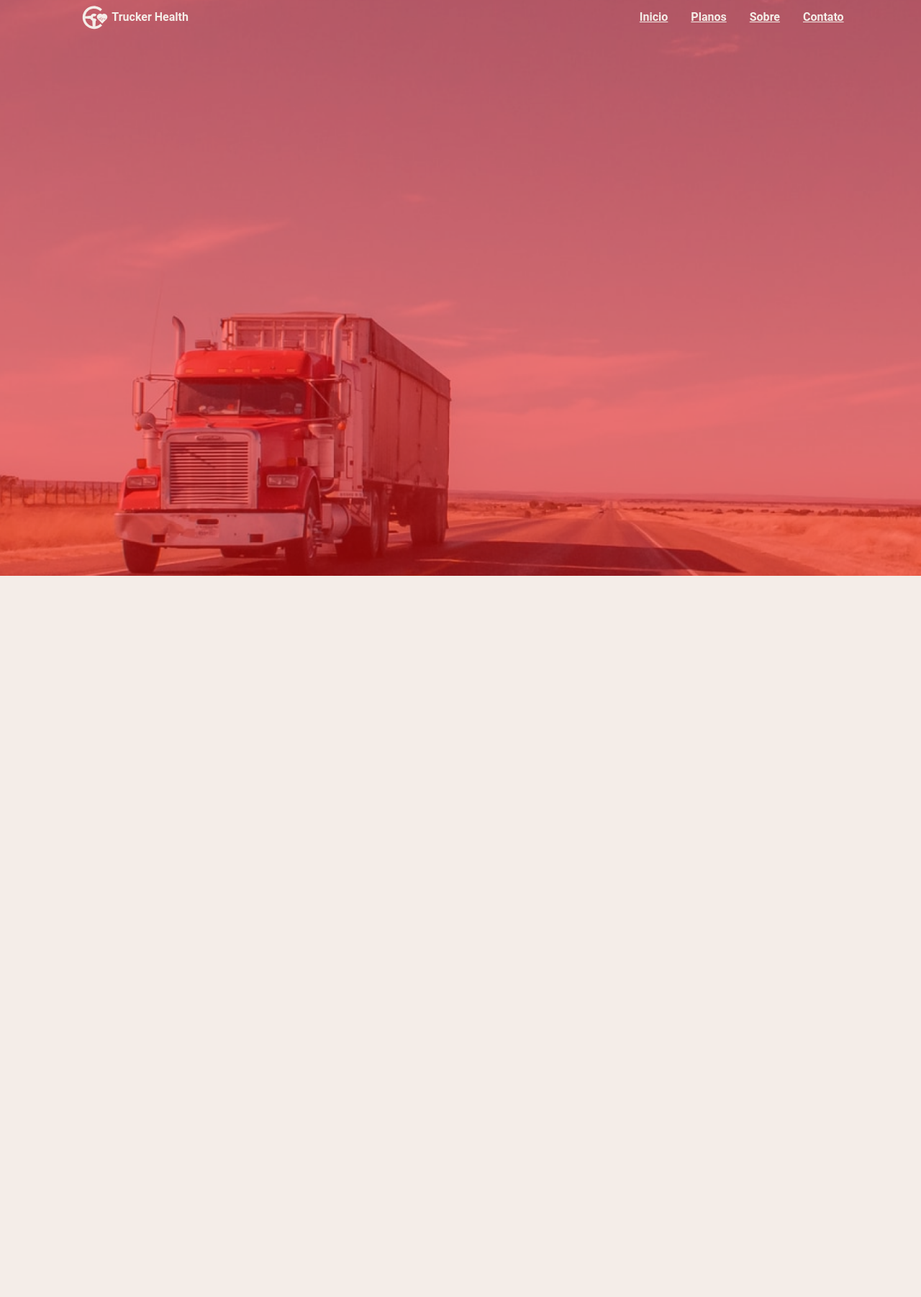
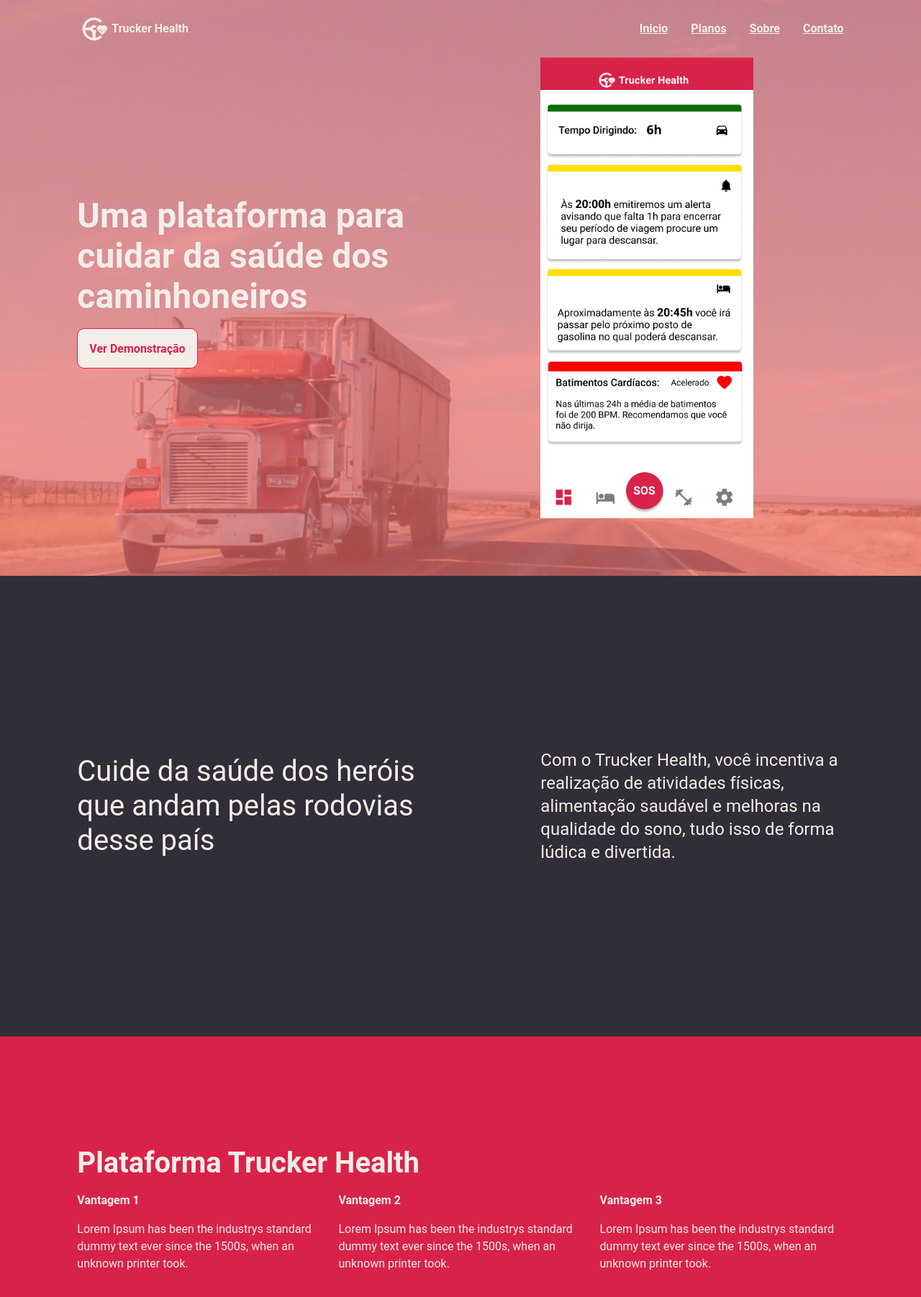
Before and after one commit to dfduarte/web-trucker-health, a React (Create React App) app: page / in a window 1280 px wide. Shown: the top 1802 px of the page at 72% size. Before the commit the page ends 800 px from the top, so only its background shows below. Built offline with nearby package versions, Linux system fonts and the light colour scheme.

Commit message:
Add sections vision and benefits

```diff
--- a/src/design-system/components/button/index.tsx
+++ b/src/design-system/components/button/index.tsx
@@ -1,27 +1,55 @@
-import React, { FC, ButtonHTMLAttributes } from 'react';
+import React, { FC } from 'react';
 import styled from 'styled-components';
 import { shade } from 'polished';
+import { ColorProps } from '../../theme';
+import { HtmlAttrs } from '../../baseProps';
 
-type ButtonProps = ButtonHTMLAttributes<HTMLButtonElement>;
+export type ButtonProps = {
+  color?: ColorProps;
+  isOutlined?: boolean;
+  type?: 'button' | 'reset' | 'submit';
+  htmlAttrs?: HtmlAttrs;
+  ariaLabel?: string;
+  role?: string;
+  onClick?: () => void;
+};
 
-const Component = styled.button`
-  background: ${({ theme }) => theme.colors.cereja};
+const Component = styled.button<{ isOutlined?: boolean; color?: ColorProps }>`
   height: 56px;
   border-radius: 10px;
-  border: 0;
-  color: ${({ theme }) => theme.colors.dawnPink};
   padding: 0 ${({ theme }) => theme.space.x2};
-  width: 100%;
   font-weight: ${({ theme }) => theme.fontWeights.bold};
   transition: background-color 0.2s;
 
+  background: ${({ theme, isOutlined, color }) =>
+    isOutlined ? theme.colors.dawnPink : theme.colors[color!]};
+  color: ${({ theme, isOutlined }) =>
+    isOutlined ? theme.colors.cereja : theme.colors.dawnPink};
+  border: ${({ theme, isOutlined }) =>
+    isOutlined ? `1px solid ${theme.colors.cereja}` : 0};
+
+  ${({ theme }) => theme.media.below('md')} {
+    width: 100%;
+  }
+
   &:hover {
-    background: ${({ theme }) => shade(0.2, theme.colors.cereja)};
+    background: ${({ theme, isOutlined, color }) =>
+      isOutlined ? theme.colors.cereja : shade(0.2, theme.colors[color!])};
+    color: ${({ theme, isOutlined }) => isOutlined && theme.colors.dawnPink};
   }
 `;
 
-export const Button: FC<ButtonProps> = ({ children, ...rest }) => (
-  <Component type="button" {...rest}>
+export const Button: FC<ButtonProps> = ({
+  isOutlined,
+  children,
+  color,
+  ...rest
+}) => (
+  <Component type="button" isOutlined={isOutlined} color={color} {...rest}>
     {children}
   </Component>
 );
+
+Button.defaultProps = {
+  color: 'cereja',
+};
--- /dev/null
+++ b/src/pages/home/benefits/index.tsx
@@ -0,0 +1,75 @@
+import React, { FC } from 'react';
+import styled from 'styled-components';
+
+import { Grid, Text, Stack } from '../../../design-system';
+
+const Container = styled.section`
+  display: flex;
+  align-items: center;
+  height: 100vh;
+  background: ${({ theme }) => theme.colors.cereja};
+  padding: ${({ theme }) => theme.space.x2} 0;
+
+  ${({ theme }) => theme.media.above('md')} {
+    height: 60vh;
+  }
+`;
+
+const BENEFITS_DATA = [
+  {
+    title: 'Vantagem 1',
+    description:
+      'Lorem Ipsum has been the industrys standard dummy text ever since the 1500s, when an unknown printer took.',
+  },
+  {
+    title: 'Vantagem 2',
+    description:
+      'Lorem Ipsum has been the industrys standard dummy text ever since the 1500s, when an unknown printer took.',
+  },
+  {
+    title: 'Vantagem 3',
+    description:
+      'Lorem Ipsum has been the industrys standard dummy text ever since the 1500s, when an unknown printer took.',
+  },
+];
+
+export const Benefits: FC = () => {
+  return (
+    <Container>
+      <div>
+        <Grid
+          gridTemplateColumns="repeat(12, 1fr)"
+          htmlAttrs={{ style: { marginBottom: '1rem' } }}
+        >
+          <Grid gridColumn="2 / 12">
+            <Text color="dawnPink" textSize={['x3', 'x5']} isBold>
+              Plataforma Trucker Health
+            </Text>
+          </Grid>
+        </Grid>
+        <Grid gridTemplateColumns="repeat(12, 1fr)">
+          <Grid gridColumn="2 / 12">
+            <Stack layout={['vertical', 'horizontal']} margin="x3">
+              {BENEFITS_DATA.map(
+                ({
+                  title,
+                  description,
+                }: {
+                  title: string;
+                  description: string;
+                }) => (
+                  <Stack key={title} layout="vertical">
+                    <Text color="dawnPink" textSize="x2" isBold>
+                      {title}
+                    </Text>
+                    <Text color="dawnPink">{description}</Text>
+                  </Stack>
+                ),
+              )}
+            </Stack>
+          </Grid>
+        </Grid>
+      </div>
+    </Container>
+  );
+};
--- /dev/null
+++ b/src/pages/home/hero/index.tsx
@@ -0,0 +1,60 @@
+import React, { FC } from 'react';
+import styled from 'styled-components';
+import { useHistory } from 'react-router-dom';
+
+import backgroundImage from '../../../assets/background-home.png';
+import { Menu } from '../menu';
+import { Grid, Text, Box, Button, Stack } from '../../../design-system';
+import screenHomeAppSrc from '../../../assets/screen-home-app.png';
+
+const Container = styled.section`
+  height: 100vh;
+  position: relative;
+`;
+
+const Background = styled.div`
+  background: url(${backgroundImage}) no-repeat center;
+  background-size: cover;
+  position: absolute;
+  height: 100vh;
+  width: 100%;
+  z-index: -10;
+  flex: 1;
+  opacity: 0.7;
+`;
+
+const ImageHero = styled.img`
+  max-height: 80vh;
+  margin-top: ${({ theme }) => theme.space.x2};
+`;
+
+export const Hero: FC = () => {
+  const history = useHistory();
+  return (
+    <Container>
+      <Background />
+      <Menu />
+      <Grid
+        gridTemplateColumns="repeat(12, 1fr)"
+        htmlAttrs={{ style: { height: '80%' } }}
+      >
+        <Grid gridColumn={['2 / 12', '2 / 7']}>
+          <Box display="flex" alignItems="center">
+            <Stack layout="vertical">
+              <Text as="h1" color="dawnPink" textSize={['x3', 'x6']} isBold>
+                Uma plataforma para cuidar da saúde dos caminhoneiros
+              </Text>
+              <Button onClick={() => history.push('/')} isOutlined>
+                Ver Demonstração
+              </Button>
+            </Stack>
+          </Box>
+        </Grid>
+
+        <Grid gridColumn="8 / 11" display={['none', 'grid']}>
+          <ImageHero src={screenHomeAppSrc} alt="" />
+        </Grid>
+      </Grid>
+    </Container>
+  );
+};
--- a/src/pages/home/index.tsx
+++ b/src/pages/home/index.tsx
@@ -1,29 +1,14 @@
 import React, { FC } from 'react';
-import styled from 'styled-components';
-
-import backgroundImage from '../../assets/background-home.png';
-import { Menu } from './menu/index';
-
-export const Container = styled.section`
-  height: 100vh;
-  position: relative;
-`;
-
-export const Background = styled.div`
-  background: url(${backgroundImage}) no-repeat center;
-  background-size: cover;
-  position: absolute;
-  height: 100vh;
-  width: 100%;
-  z-index: -10;
-  flex: 1;
-`;
+import { Hero } from './hero';
+import { Vision } from './vision';
+import { Benefits } from './benefits';
 
 export const Home: FC = () => {
   return (
-    <Container>
-      <Background />
-      <Menu />
-    </Container>
+    <>
+      <Hero />
+      <Vision />
+      <Benefits />
+    </>
   );
 };
--- a/src/pages/home/menu/desktop.tsx
+++ b/src/pages/home/menu/desktop.tsx
@@ -1,6 +1,5 @@
 import React, { FC } from 'react';
 import styled from 'styled-components';
-// import { useHistory } from 'react-router-dom';
 import { Logo, Grid, Stack, Text } from '../../../design-system';
 import { MENU_OPTIONS } from './options';
 
@@ -10,9 +9,13 @@
   align-items: center;
 `;
 
+export const Container = styled(Grid)`
+  padding-top: ${({ theme }) => theme.space.x2};
+`;
+
 export const DesktopMenu: FC = () => {
   return (
-    <Grid gridTemplateColumns="repeat(12, 1fr)">
+    <Container gridTemplateColumns="repeat(12, 1fr)">
       <Grid gridColumn="2 / 6">
         <Stack layout="horizontal">
           <Logo color="dawnPink" labelPosition="right" />
@@ -45,6 +48,6 @@
           </Stack>
         </Nav>
       </Grid>
-    </Grid>
+    </Container>
   );
 };
--- /dev/null
+++ b/src/pages/home/vision/index.tsx
@@ -0,0 +1,37 @@
+import React, { FC } from 'react';
+import styled from 'styled-components';
+
+import { Grid, Text, Box } from '../../../design-system';
+
+const Container = styled.section`
+  height: 80vh;
+  background: ${({ theme }) => theme.colors.lightDark};
+`;
+
+export const Vision: FC = () => {
+  return (
+    <Container>
+      <Grid
+        gridTemplateColumns="repeat(12, 1fr)"
+        htmlAttrs={{ style: { height: '100%' } }}
+      >
+        <Grid gridColumn={['2 / 12', '2 / 7']}>
+          <Box display="flex" alignItems="center">
+            <Text textSize={['x4', 'x5']} color="dawnPink">
+              Cuide da saúde dos heróis que andam pelas rodovias desse país
+            </Text>
+          </Box>
+        </Grid>
+        <Grid gridColumn={['2 / 12', '8 / 12']} display={['none', 'grid']}>
+          <Box display="flex" alignItems="center">
+            <Text textSize="x3" color="dawnPink">
+              Com o Trucker Health, você incentiva a realização de atividades
+              físicas, alimentação saudável e melhoras na qualidade do sono,
+              tudo isso de forma lúdica e divertida.
+            </Text>
+          </Box>
+        </Grid>
+      </Grid>
+    </Container>
+  );
+};
```
Also changed, not shown: src/assets/screen-home-app.png (added).
